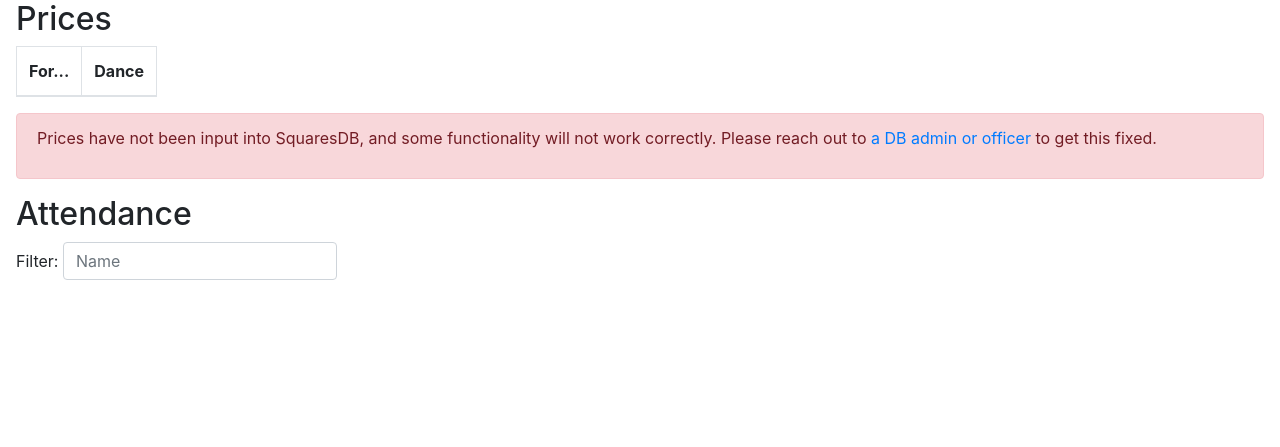
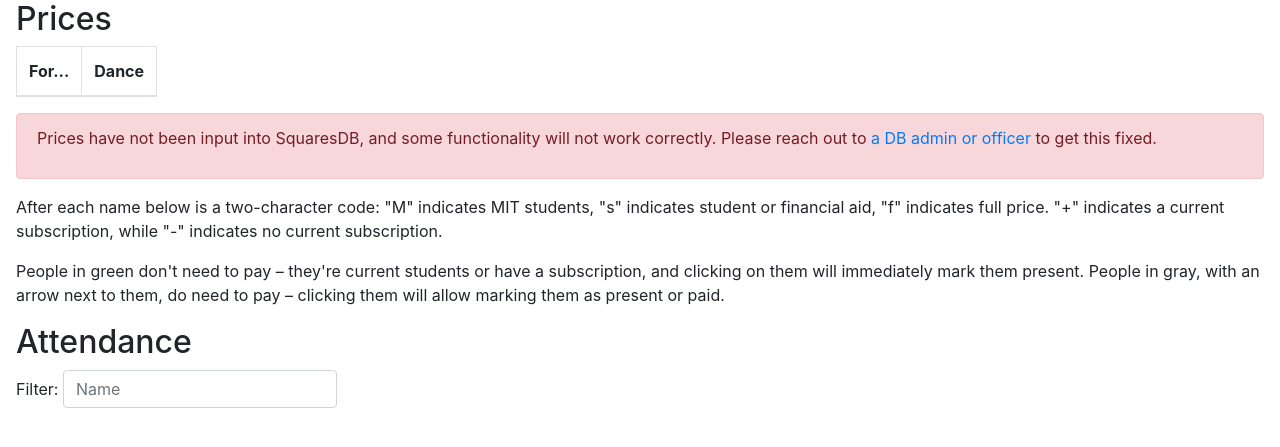
Before and after one commit to tech-squares/squaresdb, a Django app: template squaresdb/gate/templates/gate/signin.html in a window 1280 px wide. Shown: the part 216-663 px from the top of the page. Run offline with Django 3.2, Linux system fonts and the light colour scheme; the template is opened without the code that fills it, so the values that code supplies are empty; some libraries are stand-ins or nearby versions.

Commit message:
signin: Explain the various abbreviations

```diff
--- a/squaresdb/gate/templates/gate/signin.html
+++ b/squaresdb/gate/templates/gate/signin.html
@@ -43,6 +43,12 @@ You can also <a href='{% url "gate:books-dance" dance.pk %}'>view books</a> if y
     <p>Prices have not been input into SquaresDB, and some functionality will not work correctly. Please reach out to <a href="mailto:squares-db-request@mit.edu">a DB admin or officer</a> to get this fixed.</p>
 </div>
 {% endif %}
+
+<p>After each name below is a two-character code:
+"M" indicates MIT students, "s" indicates student or financial aid, "f" indicates full price.
+"+" indicates a current subscription, while "-" indicates no current subscription.</p>
+<p>People in green don't need to pay &ndash; they're current students or have a subscription, and clicking on them will immediately mark them present.
+People in gray, with an arrow next to them, do need to pay &ndash; clicking them will allow marking them as present or paid.</p>
 
 <h2>Attendance</h2>
 
```
